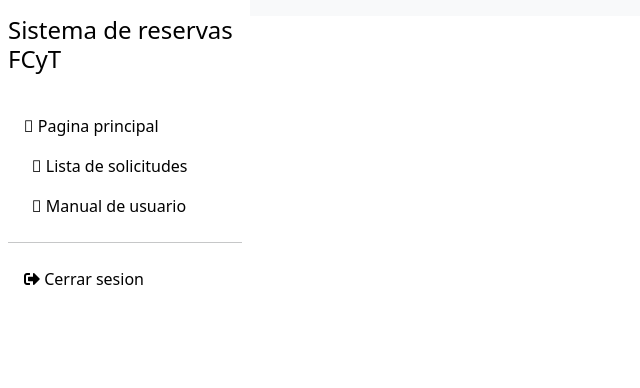
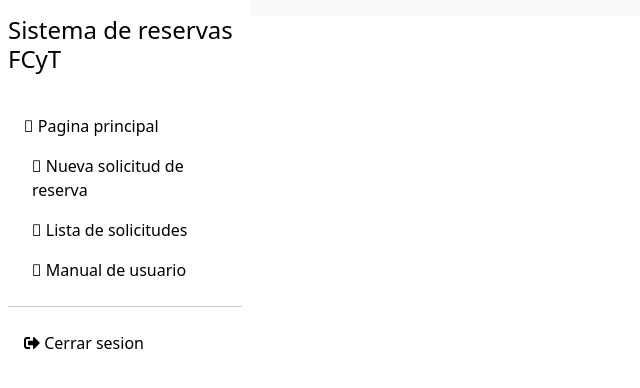
Before and after one commit to BruteForceSolutionsSRL/reservation-system-front, a React (Vite) app: page /user in a window 1280 px wide. Shown: the top 388 px of the page, without its empty margins (0-640 px from the left). Built offline with nearby package versions, Linux system fonts and the light colour scheme.

Commit message:
feat: adding link to sidebar and refactor code

```diff
--- a/src/App.jsx
+++ b/src/App.jsx
@@ -2,13 +2,11 @@ import { BrowserRouter, Routes, Route } from "react-router-dom";
 import ErrorPage from "./Components/ErrorPage/ErrorPage";
 import Homepage from "./Pages/User/Homepage/Homepage";
 import Sidebar from "./Components/Sidebar.jsx/Sidebar";
-import EnvironmentRequest from "./Pages/EnvironmentRequest/EnvironmentRequest";
 import LandingPage from "./Pages/LandingPage/LandingPage";
 import EnvironmentRegistration from "./Pages/SuperUser/EnvironmentRegistration/EnvironmentRegistration";
 import ReservationList from "./Pages/User/ReservationsList/ReservationList";
 import RequestsList from "./Pages/SuperUser/RequestsList/RequestsList";
-import ReservationInformation from "./Pages/SuperUser/ReservationInformation/ReservationInformation";
-
+import RequestReservationAmbience from "./Components/RequestReservationAmbience/RequestReservationAmbience";
 export default function App() {
   return (
     <BrowserRouter>
@@ -18,7 +16,7 @@ export default function App() {
           <Route path="home" element={<Homepage />}></Route>
           <Route
             path="enviroment-request"
-            element={<EnvironmentRequest />}
+            element={<RequestReservationAmbience />}
           ></Route>
           <Route
             path="user-manual"
--- a/src/Components/RequestReservationAmbience/RequestReservationAmbience.jsx
+++ b/src/Components/RequestReservationAmbience/RequestReservationAmbience.jsx
@@ -315,6 +315,8 @@ function RequestReservationAmbience() {
   };
 
   return (
+    <>
+      <h1 className="text-center">Nueva solicitud de reserva</h1>
       <Form isInvalid onSubmit={handleSubmit} className="formulario-principal">
         <div>
           <Form.Label className="me-3">MATERIA</Form.Label>
@@ -539,6 +541,7 @@ function RequestReservationAmbience() {
           <Button variant="secondary">Cancel</Button>
         </div>
       </Form>
+    </>
   );
 }
 
--- a/src/Components/Sidebar.jsx/Sidebar.jsx
+++ b/src/Components/Sidebar.jsx/Sidebar.jsx
@@ -51,6 +51,17 @@ export default function Sidebar({ user }) {
                   : "list-unstyled px-2"
               }
             >
+              {user === "user" ? (
+                <Link
+                  to={"enviroment-request"}
+                  className="text-decoration-none px-3 py-2 d-block"
+                  onClick={() => handleItemClick("#")}
+                >
+                  <i className="fal fa-plus"></i> Nueva solicitud de reserva
+                </Link>
+              ) : (
+                ""
+              )}
               <Link
                 to={
                   user === "superuser"
```
Lines whose indentation alone changed are shown as unchanged.
